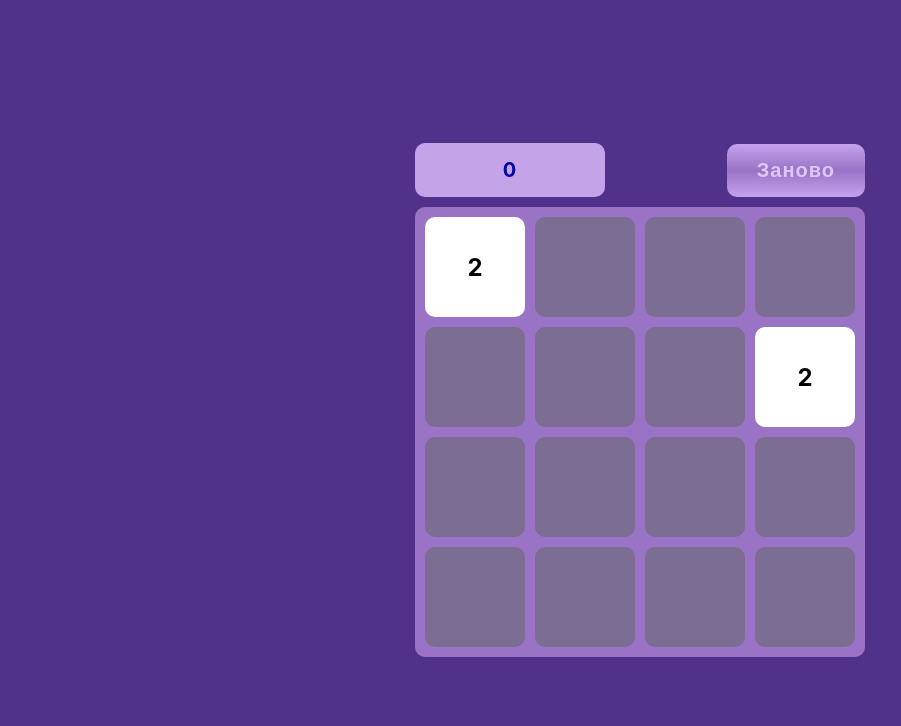
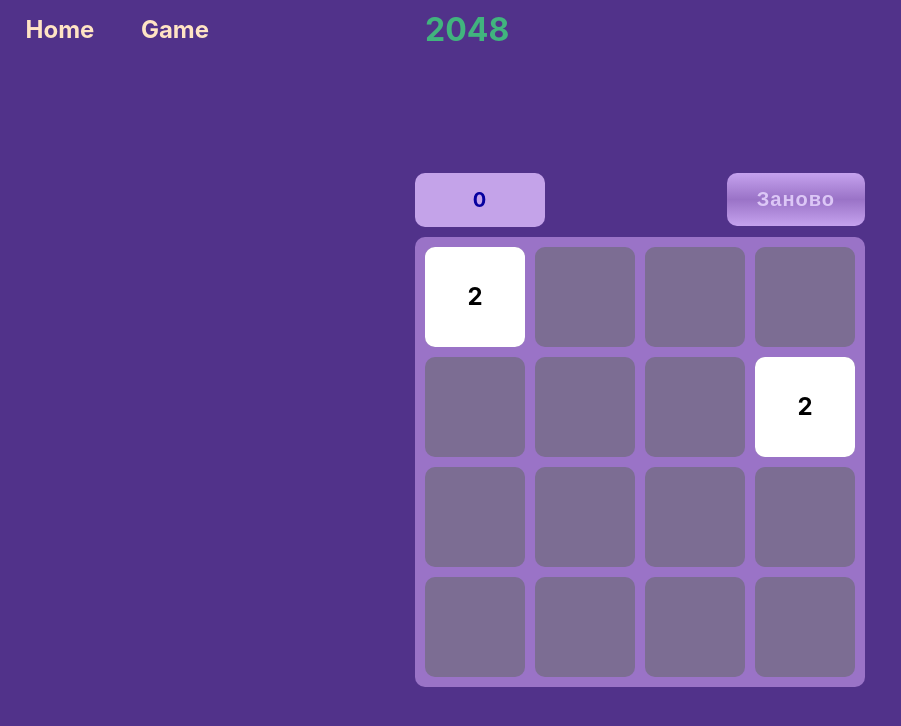
Before and after one commit to Mrak9087/game2048, a React (Create React App) app: page /game in a window 1280 px wide. Shown: the top 726 px of the page, without its empty margins (0-901 px from the left). Built offline with nearby package versions, Linux system fonts and the light colour scheme.

Commit message:
feat: add component Header

```diff
--- a/src/App.css
+++ b/src/App.css
@@ -4,7 +4,8 @@
   width: 100vw;
   height: 100vh;
   display: flex;
-  justify-content: center;
+  flex-direction: column;
+  justify-content: flex-start;
   align-items: center;
   background-color: #51328a;
 }
--- a/src/Layout/Layout.tsx
+++ b/src/Layout/Layout.tsx
@@ -1,8 +1,10 @@
 import { Outlet } from "react-router-dom"
+import Header from "../components/Header"
 
 const Layout = () =>{
     return (
         <div className="App">
+            <Header />
             <Outlet />
         </div>
     )
--- /dev/null
+++ b/src/components/Header/Header.tsx
@@ -0,0 +1,17 @@
+import { Link } from "react-router-dom"
+
+import './header.css';
+
+const Header = () => {
+    return (
+        <header className="header">
+            <nav>
+            <Link className="link" to='/'>Home</Link>
+            <Link className="link" to="game">Game</Link>
+            </nav>
+            <span className="logo">2048</span>
+        </header>
+    )
+}
+
+export default Header;
--- /dev/null
+++ b/src/components/Header/header.css
@@ -0,0 +1,34 @@
+.header {
+    width: 100%;
+    display: flex;
+    justify-content: flex-start;
+    padding: 10px;
+    align-items: center;
+}
+
+nav {
+    display: flex;
+    justify-content: flex-start;
+    max-width: 400px;
+    width: 100%;
+    column-gap: 15px;
+}
+
+.link {
+    display: flex;
+    justify-content: center;
+    max-width: 100px;
+    width: 100%;
+    text-decoration: none;
+    font-size: 24px;
+    font-weight: bold;
+    color: bisque;
+    cursor: pointer;
+}
+
+.logo {
+    padding: 0 15px;
+    font-size: 32px;
+    font-weight: bold;
+    color: #41b47e;
+}
--- /dev/null
+++ b/src/components/Header/index.ts
@@ -0,0 +1,3 @@
+import Header from "./Header";
+
+export default Header;
--- a/src/index.css
+++ b/src/index.css
@@ -1,3 +1,9 @@
+* {
+  margin: 0;
+  padding: 0;
+  box-sizing: border-box;
+}
+
 body {
   margin: 0;
   font-family: -apple-system, BlinkMacSystemFont, 'Segoe UI', 'Roboto', 'Oxygen',
--- a/src/pages/Game/game.css
+++ b/src/pages/Game/game.css
@@ -1,4 +1,6 @@
 .game{
+    width: 100%;
+    height: 100%;
     display: flex;
     flex-direction: column;
     align-items: center;
@@ -7,6 +9,7 @@
 }
 
 .menu {
+    max-width: 450px;
     width: 100%;
     display: flex;
     gap: 15px;
```
